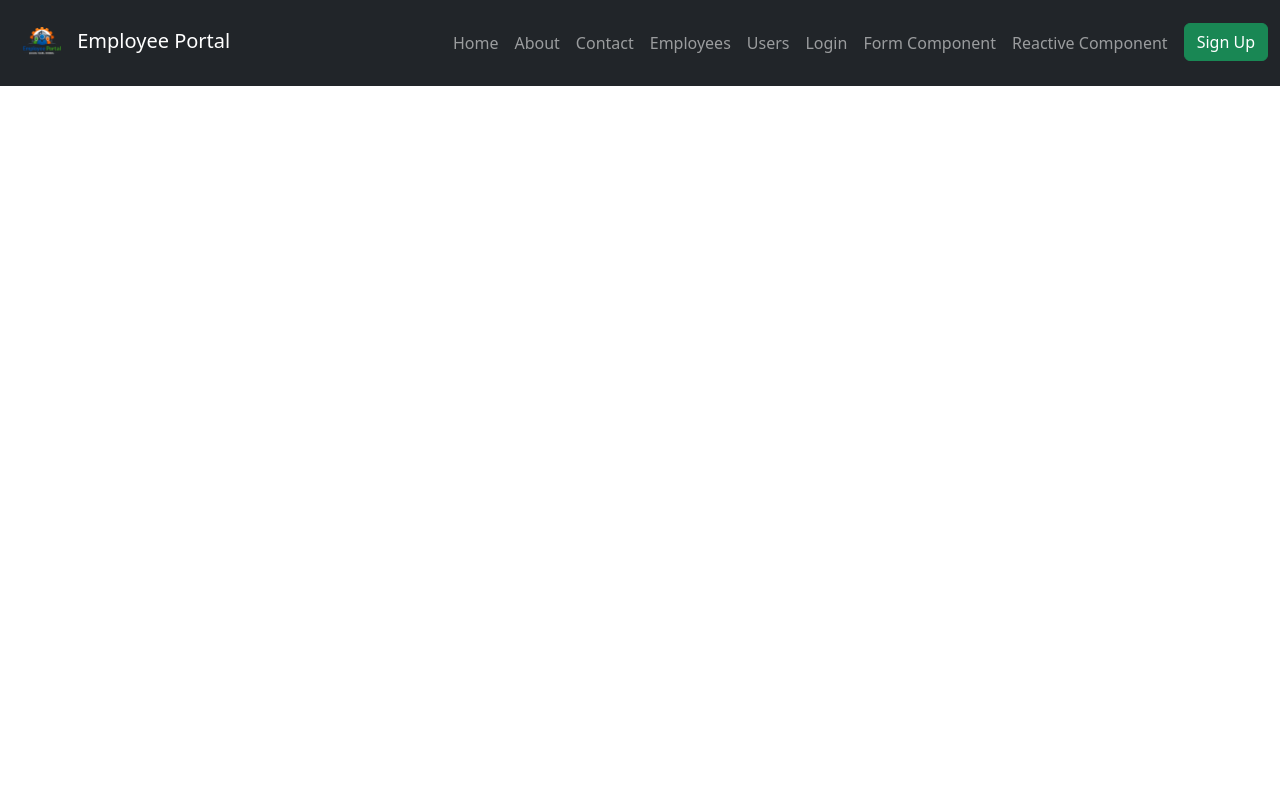
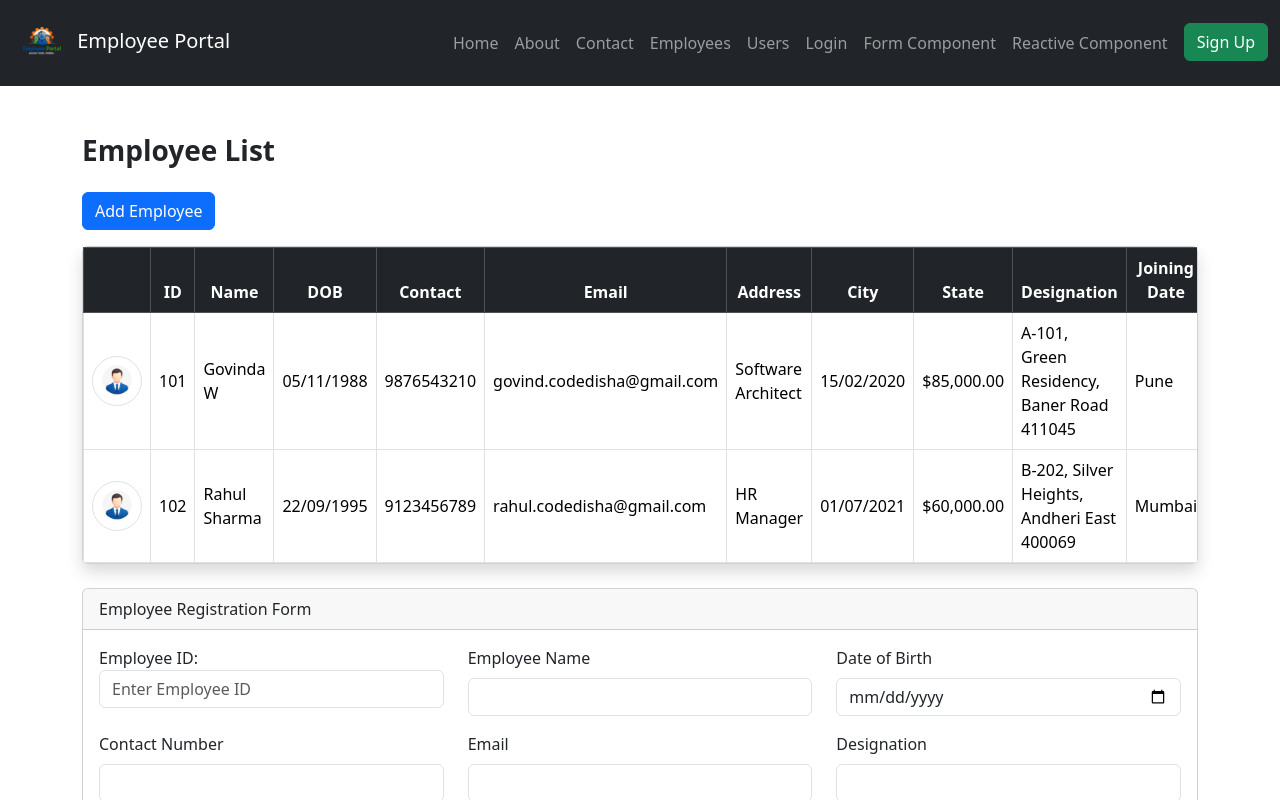
Before and after one commit to govindcodedisha-bit/employee-portal, an Angular app: page /employee-management in a window 1280 px wide. Before the commit this address led to /. Shown: the top 800 px of the page. Built offline with nearby package versions, Linux system fonts and the light colour scheme.

Commit message:
Created employee management component and implemented employee table

```diff
--- a/src/app/app.routes.ts
+++ b/src/app/app.routes.ts
@@ -4,6 +4,7 @@ import { About } from './pages/about/about';
 import { Contact } from './pages/contact/contact';
 import { EmployeeForm } from './pages/employee-form/employee-form';
 import { ReactiveEmployeeForm } from './pages/reactive-employee-form/reactive-employee-form';
+import { EmployeeManagement } from './pages/employee-management/employee-management';
 // import { Login } from './pages/login/login';
 // import { Users } from './pages/users/users';
 // import { NavTab } from './pages/nav-example/nav-tab/navng-tab';
@@ -15,6 +16,7 @@ export const appRoutes: Routes = [
   { path: 'contact', component: Contact },
   { path: 'employee-form', component: EmployeeForm },
   { path: 'reactive-employee-form', component: ReactiveEmployeeForm },
+  { path: 'employee-management', component: EmployeeManagement },
   //{ path: 'login', component: Login },
   //   { path: 'users', component: Users },
   //   { path: 'employees', component: EmployeeListComponent },
--- a/src/app/core/navbar/navbar.html
+++ b/src/app/core/navbar/navbar.html
@@ -13,7 +13,7 @@
                 <li class="nav-item"><a routerLink="/" class="nav-link">Home</a></li>
                 <li class="nav-item"><a routerLink="/about" class="nav-link">About</a></li>
                 <li class="nav-item"><a routerLink="/contact" class="nav-link">Contact</a></li>
-                <li class="nav-item"><a routerLink="/employees" class="nav-link">Employees</a></li>
+                <li class="nav-item"><a routerLink="/employee-management" class="nav-link">Employees</a></li>
                 <li class="nav-item"><a routerLink="/users" class="nav-link">Users</a></li>
                 <li class="nav-item"><a routerLink="/login" class="nav-link">Login</a></li>
                 <li class="nav-item"><a routerLink="/employee-form" class="nav-link">Form Component</a></li>
--- /dev/null
+++ b/src/app/pages/employee-management/employee-management.html
@@ -0,0 +1,83 @@
+<div class="container mt-5">
+    <h3 class="fw-bold mb-4">Employee List</h3>
+    <button class="btn btn-primary mb-3" (click)="openForm()">
+        <i class="bi bi-plus-circle"></i> Add Employee
+    </button>
+    <div class="card shadow">
+        <div class="table-responsive">
+            <table class="table table-bordered table-hover align-middle mb-0">
+
+                <thead class="table-dark text-center">
+                    <tr>
+                        <th></th>
+                        <th>ID</th>
+                        <th>Name</th>
+                        <th>DOB</th>
+                        <th>Contact</th>
+                        <th>Email</th>
+                        <th>Address</th>
+                        <th>City</th>
+                        <th>State</th>
+                        <th>Designation</th>
+                        <th>Joining Date</th>
+                        <th>Monthly Salary</th>
+                        <th>Action</th>
+                    </tr>
+                </thead>
+
+                <tbody>
+                    @for (emp of employees; track $index) {
+                    <tr>
+                        <!-- Image -->
+                        <td class="text-center">
+                            <img [src]="emp.employeeImage" alt="Employee" width="50" height="50"
+                                class="rounded-circle border">
+                        </td>
+
+                        <td>{{ emp.employeeId }}</td>
+                        <td>{{ emp.employeeName }}</td>
+                        <td>{{ emp.dateOfBirth | date:'dd/MM/yyyy' }}</td>
+                        <td>{{ emp.contactNumber }}</td>
+                        <td>{{ emp.email }}</td>
+                        <td>{{ emp.designation }}</td>
+                        <td>{{ emp.joiningDate | date:'dd/MM/yyyy' }}</td>
+
+                        <!-- Currency Pipe -->
+                        <td>{{ emp.monthlySalary | currency:'USD':'symbol' }}</td>
+                        <!-- Full Address -->
+                        <td>
+                            {{ emp.address.addressLine1 }},
+                            {{ emp.address.addressLine2 }}
+                            {{ emp.address.pinCode }}
+                        </td>
+                        <td>{{ emp.address.city }}</td>
+                        <td>{{ emp.address.state }}</td>
+                        <td class="text-center">
+                            <!-- <div class="d-flex justify-content-center align-items-center gap-2">
+                                <button class="btn btn-sm btn-warning me-2" (click)="editEmployee(emp)">
+                                    <i class="bi bi-pencil-square"></i> Edit
+                                </button>
+                                <button class="btn btn-sm btn-danger" (click)="openDeleteConfirm(emp.employeeId)">
+                                    <i class="bi bi-trash"></i> Delete
+                                </button>
+                            </div> -->
+                        </td>
+
+                    </tr>
+
+                    <!-- Empty State -->
+                    @if(employees.length === 0) {
+                    <tr>
+                        <td colspan="13" class="text-center text-muted py-3">
+                            No Employees Available
+                        </td>
+                    </tr>
+                    }
+                    }
+                </tbody>
+
+            </table>
+        </div>
+    </div>
+</div>
+<app-reactive-employee-form></app-reactive-employee-form>
--- /dev/null
+++ b/src/app/pages/employee-management/employee-management.ts
@@ -0,0 +1,61 @@
+import { Component } from '@angular/core';
+import { CommonModule } from '@angular/common';
+import { Employee } from '../../models/employee.model';
+import { ReactiveEmployeeForm } from '../reactive-employee-form/reactive-employee-form';
+@Component({
+  selector: 'app-employee-management',
+  imports: [CommonModule, ReactiveEmployeeForm],
+  templateUrl: './employee-management.html',
+  styleUrl: './employee-management.css',
+})
+export class EmployeeManagement {
+  employees: Employee[] = [
+    {
+      employeeId: 101,
+      employeeName: 'Govinda W',
+      dateOfBirth: new Date(1988, 10, 5),
+      contactNumber: '9876543210',
+      email: 'govind.codedisha@gmail.com',
+
+      address: {
+        addressLine1: 'A-101, Green Residency',
+        addressLine2: 'Baner Road',
+        state: 'Maharashtra',
+        city: 'Pune',
+        pinCode: '411045',
+      },
+      designation: 'Software Architect',
+      joiningDate: new Date(2020, 1, 15),
+      monthlySalary: 85000,
+      employeeImage: 'assets/images/default-user.png'
+    },
+    {
+      employeeId: 102,
+      employeeName: 'Rahul Sharma',
+      dateOfBirth: new Date(1995, 8, 22),
+      contactNumber: '9123456789',
+      email: 'rahul.codedisha@gmail.com',
+      address: {
+        addressLine1: 'B-202, Silver Heights',
+        addressLine2: 'Andheri East',
+        state: 'Maharashtra',
+        city: 'Mumbai',
+        pinCode: '400069',
+      },
+      designation: 'HR Manager',
+      joiningDate: new Date(2021, 6, 1),
+      monthlySalary: 60000,
+      employeeImage: 'assets/images/default-user.png'
+    }
+  ];
+
+  addEmployee(emp: Employee) {
+    this.employees = [...this.employees, emp];
+  }
+
+  openForm() {
+
+  }
+
+
+}
--- a/src/app/pages/reactive-employee-form/reactive-employee-form.html
+++ b/src/app/pages/reactive-employee-form/reactive-employee-form.html
@@ -72,62 +72,34 @@
                         }
 
                     </div>
+                    <!-- Email -->
+                    <div class="col-12 col-sm-6 col-lg-4 mb-3">
+                        <label class="form-label">Email</label>
 
+                        <input type="text" class="form-control" formControlName="email"
+                            [class.is-invalid]="f['email'].invalid && f['email'].touched">
 
-                    <!-- State Dropdown -->
-                    <div class="col-12 col-sm-6 col-lg-4 mb-3">
-                        <label class="form-label">State</label>
-
-                        <select class="form-select" formControlName="state"
-                            [class.is-invalid]="f['state'].invalid && f['state'].touched">
-
-                            <option value="">Select State</option>
-
-                            @for (state of states; track $index) {
-                            <option [value]="state">{{ state }}</option>
+                        @if( f['email'].touched) {
+                        <div class="invalid-feedback">
+                            @if(f['email'].errors?.['required']) {
+                            <div>
+                                Email is required
+                            </div>
                             }
-
-                        </select>
-                        @if(f['state'].touched){
-                        <div class="invalid-feedback">
-                            @if(f['state'].errors?.['required']) {
+                            @if(f['email'].errors?.['pattern']) {
                             <div>
-                                Please select a state
+                                Enter valid email address
                             </div>
                             }
                         </div>
                         }
 
                     </div>
-
-                    <!-- City Dropdown -->
-                    <div class="col-12 col-sm-6 col-lg-4 mb-3">
-                        <label class="form-label">City</label>
-
-                        <select class="form-select" formControlName="city" [disabled]="cities.length === 0"
-                            [class.is-invalid]="f['city'].invalid && f['city'].touched">
-
-                            <option value="">Select City</option>
-
-                            @for (city of cities; track $index) {
-                            <option [value]="city">{{ city }}</option>
-                            }
-
-                        </select>
-
-                        <div class="invalid-feedback" *ngIf="f['city'].touched">
-                            <div *ngIf="f['city'].errors?.['required']">
-                                Please select a city
-                            </div>
-                        </div>
-                    </div>
-
                     <!-- Designation -->
                     <div class="col-12 col-sm-6 col-lg-4 mb-3">
                         <label class="form-label">Designation</label>
                         <input type="text" class="form-control" formControlName="designation">
                     </div>
-
                     <!-- Joining Date -->
                     <div class="col-12 col-sm-6 col-lg-4 mb-3">
                         <label class="form-label">Joining Date</label>
@@ -139,6 +111,7 @@
                         <label class="form-label">Monthly Salary</label>
                         <input type="number" class="form-control" formControlName="monthlySalary">
                     </div>
+
 
                     <!-- Address Section -->
                     <div formGroupName="address" class="mt-4">
@@ -160,6 +133,60 @@
                                 <label class="form-label">Address Line 2</label>
                                 <input type="text" class="form-control" formControlName="addressline2"
                                     [class.is-invalid]="addressControls['addressline2']?.invalid && addressControls['addressline2']?.touched">
+                            </div>
+
+                            <!-- State Dropdown -->
+                            <div class="col-12 col-sm-6 col-lg-4 mb-3">
+                                <label class="form-label">State</label>
+
+                                <select class="form-select" formControlName="state"
+                                    [class.is-invalid]="addressControls['state']?.invalid && addressControls['state']?.touched">
+
+                                    <option value="">Select State</option>
+
+                                    @for (state of states; track $index) {
+                                    <option [value]="state">{{ state }}</option>
+                                    }
+
+                                </select>
+                                @if(addressControls['state'].touched){
+                                <div class="invalid-feedback">
+                                    @if(addressControls['state'].errors?.['required']) {
+                                    <div>
+                                        Please select a state
+                                    </div>
+                                    }
+                                </div>
+                                }
+
+                            </div>
+
+                            <!-- City Dropdown -->
+                            <div class="col-12 col-sm-6 col-lg-4 mb-3">
+                                <label class="form-label">City</label>
+
+                                <select class="form-select" formControlName="city" [disabled]="cities.length === 0"
+                                    [class.is-invalid]="addressControls['city']?.invalid && addressControls['city']?.touched">
+
+                                    <option value="">Select City</option>
+
+                                    @for (city of cities; track $index) {
+                                    <option [value]="city">{{ city }}</option>
+                                    }
+
+                                </select>
+                                @if(cities.length === 0){
+                                <div class="text-danger small mt-1">No cities available for the selected state.</div>
+                                }
+                                @if(addressControls['city']?.touched){
+                                <div class="invalid-feedback">
+                                    @if(addressControls['city'].errors?.['required']) {
+                                    <div>
+                                        Please select a city
+                                    </div>
+                                    }
+                                </div>
+                                }
                             </div>
 
                             <div class="col-12 col-sm-6 mb-3">
```
Also changed, not shown: src/app/models/employee.model.ts (added, +19 -0 lines), src/app/pages/reactive-employee-form/reactive-employee-form.ts (+10 -8 lines), src/app/pages/employee-management/employee-management.css (added), 1 other file (tests, documents, lock files or other folders).
